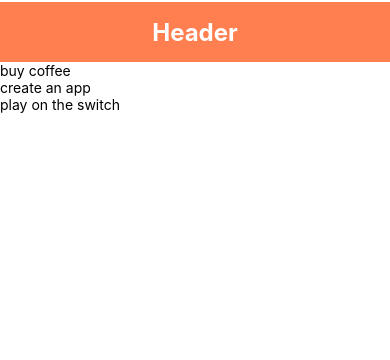
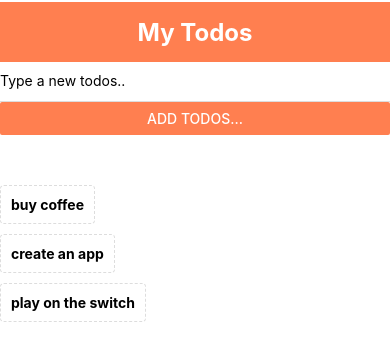
Before and after one commit to kosarc/First-Native-App, a React Native app: screen / in a window 390 px wide. Shown: the top 360 px of the page. Built offline with nearby package versions, Linux system fonts and the light colour scheme.

Commit message:
added todo list and form to the app

```diff
--- a/App.js
+++ b/App.js
@@ -1,6 +1,8 @@
 import React, { useState } from "react";
 import { StyleSheet, Text, View, FlatList } from "react-native";
 import Header from "./components/Header";
+import TodoItem from "./components/TodoItem";
+import AddToDos from "./components/AddToDos";
 
 export default function App() {
   const [toDo, setToDo] = useState([
@@ -8,19 +10,39 @@ export default function App() {
     { text: "create an app", id: "2" },
     { text: "play on the switch", id: "3" },
   ]);
+  function handlePress(itemId) {
+    console.log(itemId);
+    setToDo((prevToDos) => {
+      return prevToDos.filter((toDo) => toDo.id != itemId);
+    });
+  }
+
+  function handlePressButton(newToDos) {
+    setToDo((prevToDos) => {
+      return [
+        {
+          text: newToDos,
+          id: Math.random().toString(),
+        },
+        ...prevToDos,
+      ];
+    });
+  }
 
   return (
     <View style={styles.container}>
       <View style={styles.header}>
         <Header />
         <View style={styles.content}>
-          {/* Form */}
+          <AddToDos handlePressButton={handlePressButton} />
           <View style={styles.list}>
             <FlatList
               data={toDo}
               keyExtractor={(item) => item.id}
               renderItem={({ item }) => (
-                <Text style={styles.items}>{item.text}</Text>
+                <Text style={styles.items}>
+                  <TodoItem item={item} handlePress={handlePress} />
+                </Text>
               )}
             />
           </View>
@@ -35,4 +57,7 @@ const styles = StyleSheet.create({
     marginTop: 2,
     flex: 1,
   },
+  content: {
+    marginTop: 10,
+  },
 });
--- /dev/null
+++ b/components/AddToDos.js
@@ -0,0 +1,36 @@
+import React, { useState } from "react";
+import { View, Button, TextInput, StyleSheet } from "react-native";
+
+function AddToDos({ handlePressButton }) {
+  const [text, setText] = useState(null);
+  return (
+    <View style={styles.form}>
+      <TextInput
+        multiline
+        style={styles.input}
+        placeholder="Type a new todos.."
+        onChangeText={(value) => {
+          setText(value);
+        }}
+      />
+      <Button
+        title="Add Todos..."
+        color="coral"
+        onPress={() => handlePressButton(text)}
+      />
+    </View>
+  );
+}
+
+const styles = StyleSheet.create({
+  input: {
+    borderBottomWidth: 1,
+    height: 30,
+    borderColor: "#ddd",
+  },
+  form: {
+    marginBottom: 40,
+  },
+});
+
+export default AddToDos;
--- a/components/Header.js
+++ b/components/Header.js
@@ -4,7 +4,7 @@ import { StyleSheet, Text, View } from "react-native";
 const Header = () => {
   return (
     <View style={styles.header}>
-      <Text style={styles.title}>Header</Text>
+      <Text style={styles.title}>My Todos</Text>
     </View>
   );
 };
--- /dev/null
+++ b/components/TodoItem.js
@@ -0,0 +1,24 @@
+import React from "react";
+import { TouchableOpacity, Text, StyleSheet } from "react-native";
+
+function TodoItem({ item, handlePress }) {
+  return (
+    <TouchableOpacity onPress={() => handlePress(item.id)}>
+      <Text style={styles.item}>{item.text}</Text>
+    </TouchableOpacity>
+  );
+}
+
+const styles = StyleSheet.create({
+  item: {
+    marginTop: 10,
+    padding: 10,
+    borderWidth: 1,
+    borderStyle: "dashed",
+    borderRadius: 4,
+    borderColor: "#ddd",
+    fontWeight: "bold",
+  },
+});
+
+export default TodoItem;
```
